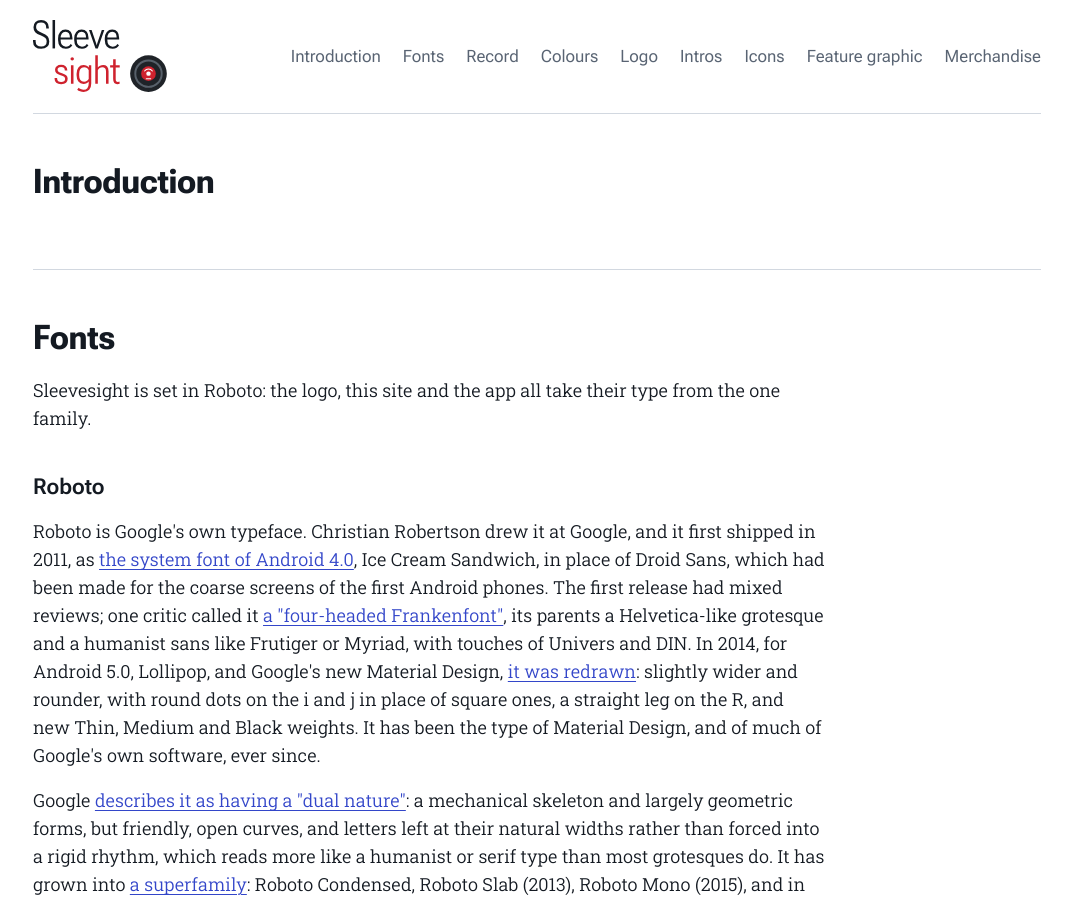
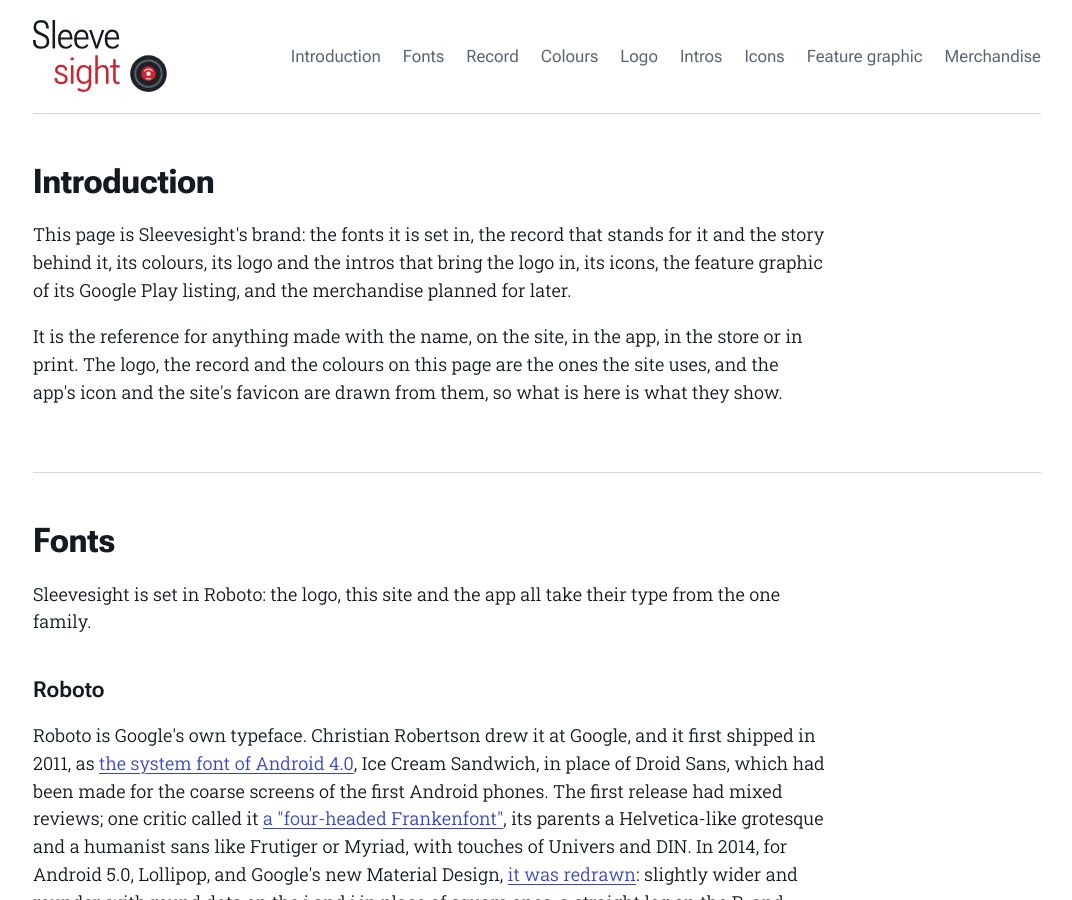
Before and after one commit to wkusnierczyk/sleevesight, a Jekyll site: the page design/brand.html, which Jekyll copies as it is, in a window 1280 px wide and 900 px high. Shown: the whole window, without its empty margins (103-1175 px from the left). Built offline with Jekyll 4.4.1, drawn with Linux system fonts in a browser that asks for light colours.

Commit message:
[DOCS] Brand sheet: the Introduction
What the page covers, and that it is the reference for anything made with the name, drawn from the same logo, record and colours as the site, the app's icon and the favicon.

Co-Authored-By: Claude Opus 5.5 <noreply@anthropic.com>

```diff
--- a/design/brand.html
+++ b/design/brand.html
@@ -512,6 +512,8 @@ document.documentElement.classList.add('js');
 <main id="main">
 <section id="introduction" aria-labelledby="introduction-h">
   <h2 id="introduction-h">Introduction</h2>
+  <p>This page is Sleevesight's brand: the fonts it is set in, the record that stands for it and the story behind it, its colours, its logo and the intros that bring the logo in, its icons, the feature graphic of its Google Play listing, and the merchandise planned for later.</p>
+  <p>It is the reference for anything made with the name, on the site, in the app, in the store or in print. The logo, the record and the colours on this page are the ones the site uses, and the app's icon and the site's favicon are drawn from them, so what is here is what they show.</p>
 </section>
 
 <section id="fonts" aria-labelledby="fonts-h">
```
